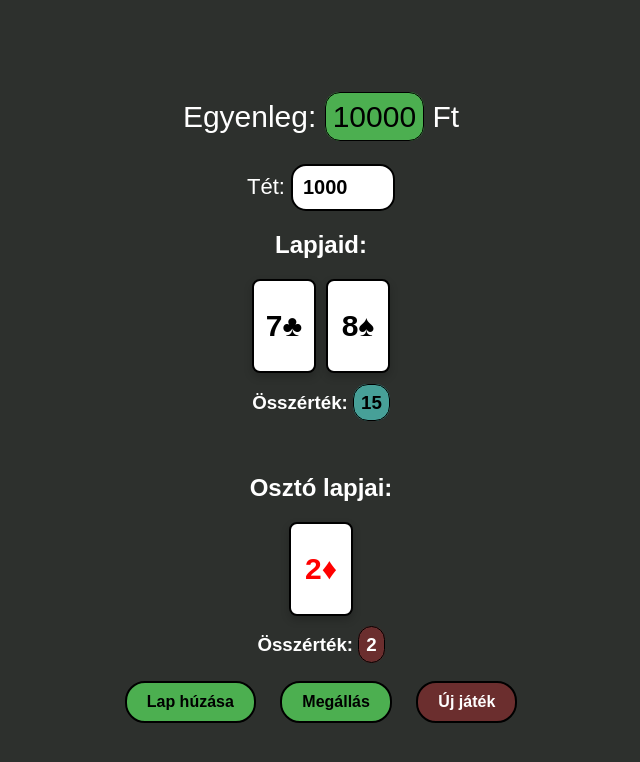
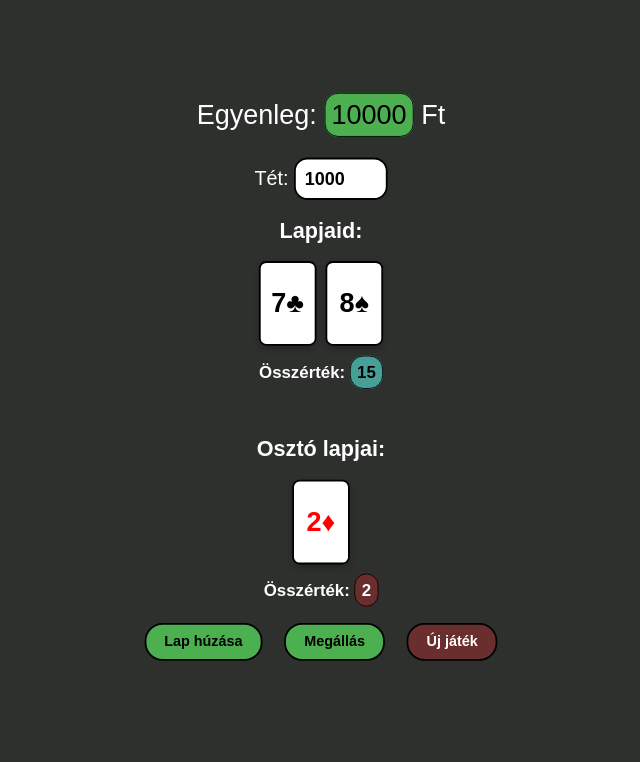
Before and after one commit to Zsombii/casino, a plain HTML site: page index.html in a window 1280 px wide. Shown: the whole page, without its empty margins (327-967 px from the left). Drawn offline with Linux system fonts and the light colour scheme.

Commit message:
Add files via upload

```diff
--- a/index.html
+++ b/index.html
@@ -7,7 +7,7 @@
     <link rel="stylesheet" href="style.css">
 </head>
 <body>
-
+<div class="scale-wrapper">
     <div class="container">
         <div class="bet">
             <p>Egyenleg: <span id="balance">10000</span> Ft</p>
@@ -32,6 +32,7 @@
         </div>
         <div class="result" id="result"></div>
     </div>
+</div>
     <script>
         const playerCardsEl = document.getElementById("player-cards");
         const dealerCardsEl = document.getElementById("dealer-cards");
```
